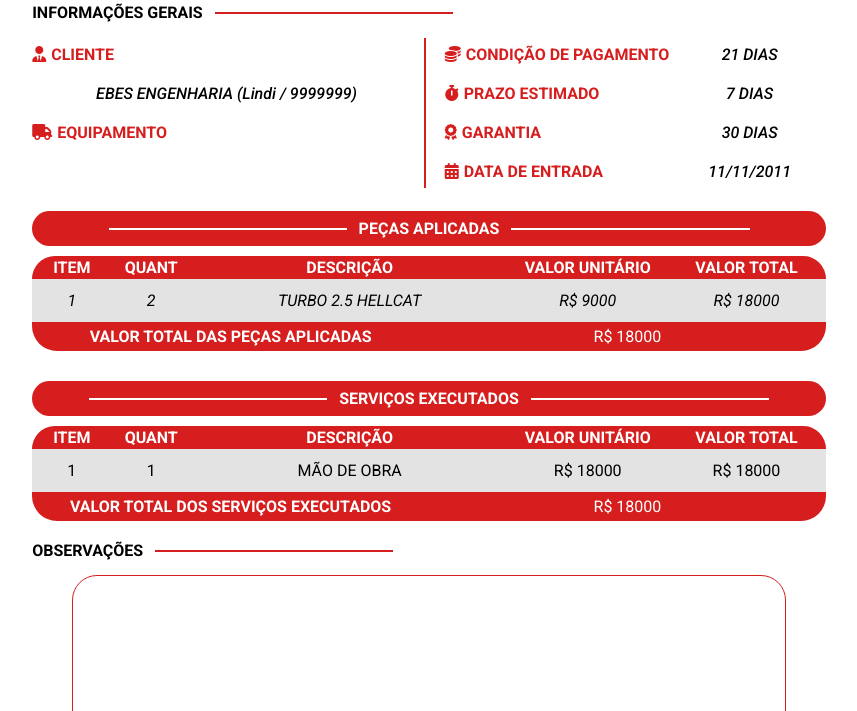
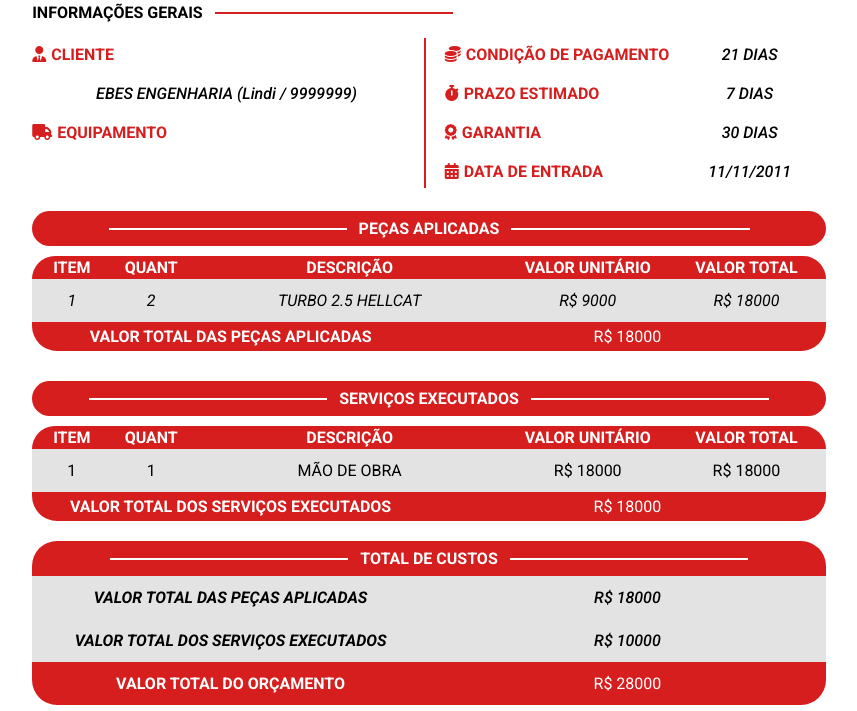
Before and after one commit to Nicholas1Front/emeg_orc, a plain HTML site: page apps/budget_plataform/budget_plataform.html in a window 1280 px wide. Shown: the part 89-800 px from the top of the page, without its empty margins (211-1068 px from the left). Drawn offline with Linux system fonts and the light colour scheme.

Commit message:
finished total-of-budget-section

```diff
--- a/apps/budget_plataform/budget_plataform.html
+++ b/apps/budget_plataform/budget_plataform.html
@@ -519,6 +519,43 @@
 
                 </div>
             </section>
+
+            <section class="total-budget-section">
+
+                <div class="total-budget-container">
+
+                    <div class="total-budget-title-container">
+
+                        <div class="line-control">
+                            <div class="line"></div>
+                        </div>
+
+                        <h3>TOTAL DE CUSTOS</h3>
+
+                        <div class="line-control">
+                            <div class="line"></div>
+                        </div>
+                    </div>
+
+                    <div class="total-budget-content-container">
+                        <div class="total-of-parts-control">
+                            <h4>VALOR TOTAL DAS PEÇAS APLICADAS</h4>
+                            <span class="total-of-parts-span">R$ 18000</span>
+                        </div>
+                        <div class="total-of-services-control">
+                            <h4>VALOR TOTAL DOS SERVIÇOS EXECUTADOS</h4>
+                            <span class="total-of-services-span">R$ 10000</span>
+                        </div>
+                        <div class="total-of-budget-control">
+                            <h4>VALOR TOTAL DO ORÇAMENTO</h4>
+                            <span class="total-of-budget-span">R$ 28000</span>
+                        </div>
+                    </div>
+
+                </div>
+
+            </section>
+
             <section class="observations-made-section">
 
                 <div class="observations-made-container">
@@ -542,7 +579,7 @@
 
                 </div>
             </section>
-            <section class="total-budget-section"></section>
+
         </div>
 
         <div class="save-document-container"></div>
--- a/apps/budget_plataform/styles/budgetFinished.css
+++ b/apps/budget_plataform/styles/budgetFinished.css
@@ -380,3 +380,72 @@
     border:1px solid #d61e1e;
     border-radius:25px;
 }
+
+/* total-budget-section */
+
+.total-budget-section{
+    width:100%;
+    margin:20px 0;
+}
+
+.total-budget-title-container{
+    width:100%;
+    display: flex;
+    justify-content: center;
+    align-items: center;
+    color:#fff;
+    background-color: #d61e1e;
+    border-top-left-radius: 25px;
+    border-top-right-radius: 25px;
+    padding:8px 0;
+}
+
+
+.total-budget-title-container > .line-control > .line{
+    background-color: #fff;
+}
+
+.total-budget-content-container{
+    display: flex;
+    width: 100%;
+    flex-direction: column;
+    align-items: center;
+}
+
+.total-of-parts-control,
+.total-of-services-control{
+    width:100%;
+    display: flex;
+    justify-content: center;
+    align-items:center;
+    background-color: #e3e3e3;
+    padding:12px 0;
+    font-weight: 500;
+    font-style: italic;
+}
+
+.total-of-parts-control h4,
+.total-of-services-control h4,
+.total-of-parts-control span,
+.total-of-services-control span{
+    width:50%;
+    text-align: center;
+}
+
+.total-of-budget-control{
+    width:100%;
+    display: flex;
+    justify-content: center;
+    align-items: center;
+    padding:12px 0;
+    background-color: #d61e1e;
+    color:#fff;
+    border-bottom-left-radius: 25px;
+    border-bottom-right-radius: 25px;
+}
+
+.total-of-budget-control h4,
+.total-of-budget-control span{
+    width:50%;
+    text-align: center;
+}
```
